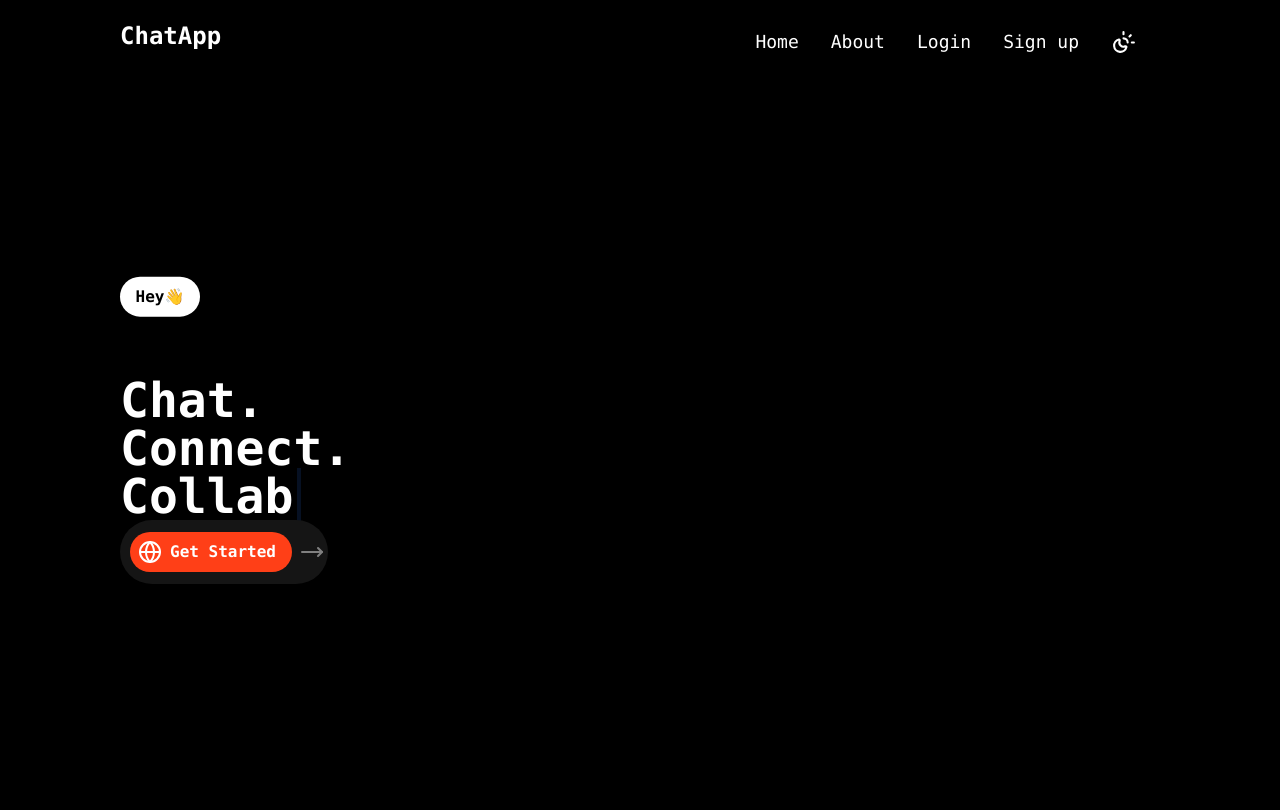
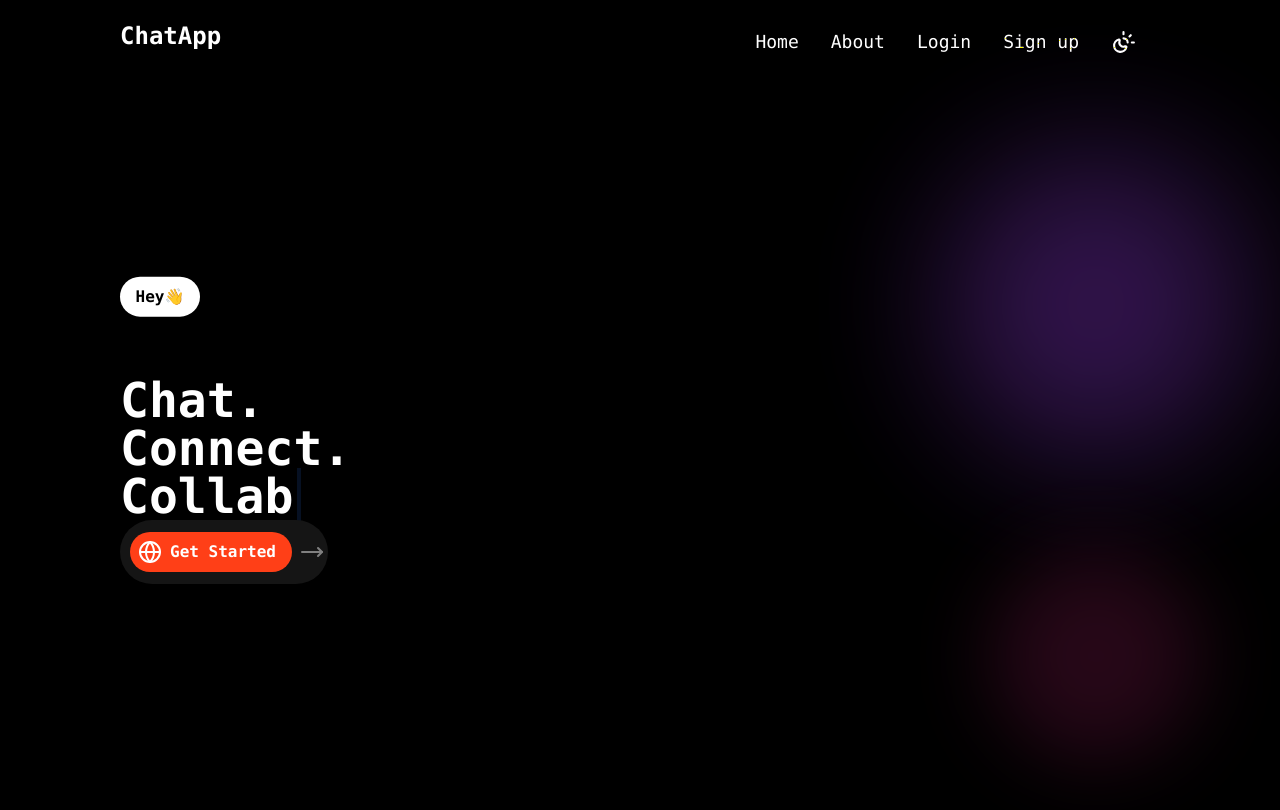
Before and after one commit to KrishLimbani/chatApp, a React (Vite) app in the folder chatApp/: page / in a window 1280 px wide. Shown: the top 810 px of the page. Built offline with nearby package versions, Linux system fonts and the light colour scheme.

Commit message:
background

```diff
--- a/chatApp/src/component/Hero.jsx
+++ b/chatApp/src/component/Hero.jsx
@@ -33,11 +33,11 @@
 
 // export default Hero;
 import { useState, useEffect } from "react";
-import { Globe, MoveRight } from "lucide-react";
+import { Globe, MoveRight, MessagesSquare } from "lucide-react";
 import { motion } from "framer-motion";
 
 function Hero() {
-    const texts = ["Welcome to ChatApp", "Chat. Connect. Collaborate."];
+    const texts = ["Welcome to ChatApp", "Chat. Connect. Collaborate.", "Chat in Real-Time"];
     const [displayText, setDisplayText] = useState("");
     const [index, setIndex] = useState(0);
     const [charIndex, setCharIndex] = useState(0);
@@ -62,7 +62,7 @@ function Hero() {
     }, [charIndex, index, texts]);
 
     return (
-        <div className="h-[100vh] flex w-full bg-black font-mono">
+        <div className="h-[100vh] flex w-full bg-black font-mono"> {/* bg-gradient-to-r from-[#151515] via-[#3B82F6] to-[#FF3F17] animate-gradient */}
             <div className="h-full w-[50vw] px-5 sm:px-30 relative">
                 <motion.div
                     className=" w-20 bg-white px-2 py-2 rounded-full shadow-lg absolute top-[25%] text-center text-black font-semibold"
@@ -72,7 +72,7 @@ function Hero() {
                     dragConstraints={{
                         top: -10,
                         bottom: 10,
-                        left: -10,
+                        left: -20,
                         right: 10,
                     }}
                 >
@@ -106,6 +106,28 @@ function Hero() {
                     <MoveRight color="gray" className="ml-2" />
                 </motion.div>
             </div>
+            <div className="flex-1 relative flex justify-center items-center mt-10 md:mt-0">
+                {/* Animated 3D illustration */}
+                {/* <motion.img
+                    src=''
+                    className="w-80 md:w-96 relative z-10"
+                    initial={{ opacity: 0, scale: 0.8 }}
+                    animate={{ opacity: 1, scale: 1 }}
+                    transition={{ duration: 1, ease: "easeOut" }}
+                /> */}
+
+                {/* Blurred gradient shapes */}
+                <motion.div
+                    className="absolute top-20 right-10 w-72 h-72 bg-purple-500/30 rounded-full blur-3xl"
+                    animate={{ scale: [1, 1.1, 1], opacity: [0.6, 1, 0.6] }}
+                    transition={{ repeat: Infinity, duration: 4, ease: "easeInOut" }}
+                />
+                <motion.div
+                    className="absolute bottom-30 right-20 w-52 h-52 bg-pink-500/30 rounded-full blur-2xl"
+                    animate={{ scale: [1, 1.2, 1], opacity: [0.5, 0.8, 0.5] }}
+                    transition={{ repeat: Infinity, duration: 5, ease: "easeInOut" }}
+                />
+            </div>
         </div>
     );
 }
```
Also changed, not shown: chatApp/src/index.css (+11 -0 lines).
